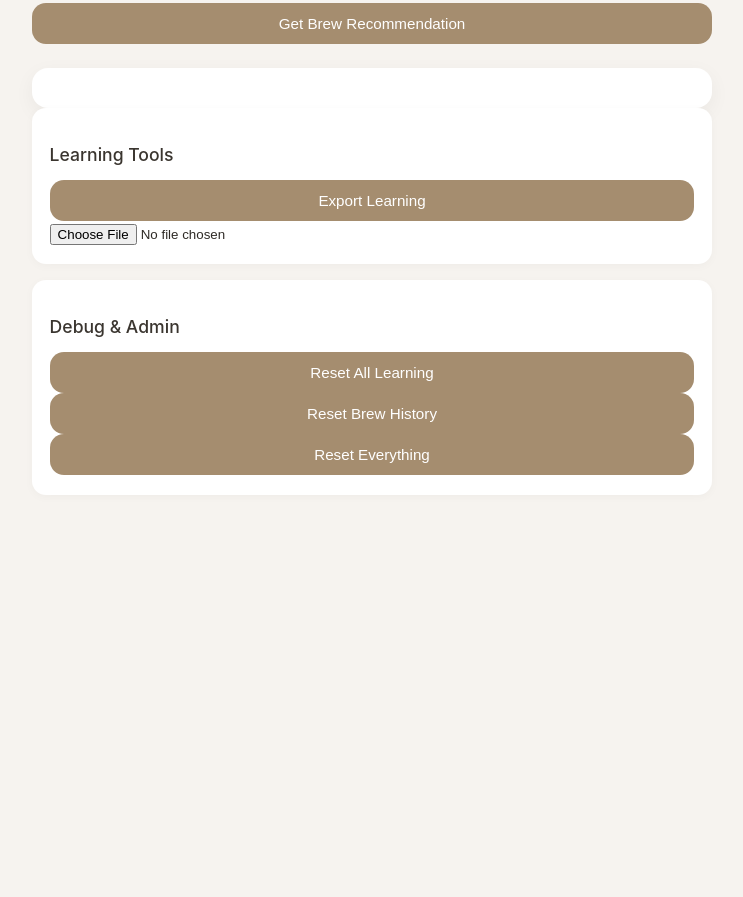
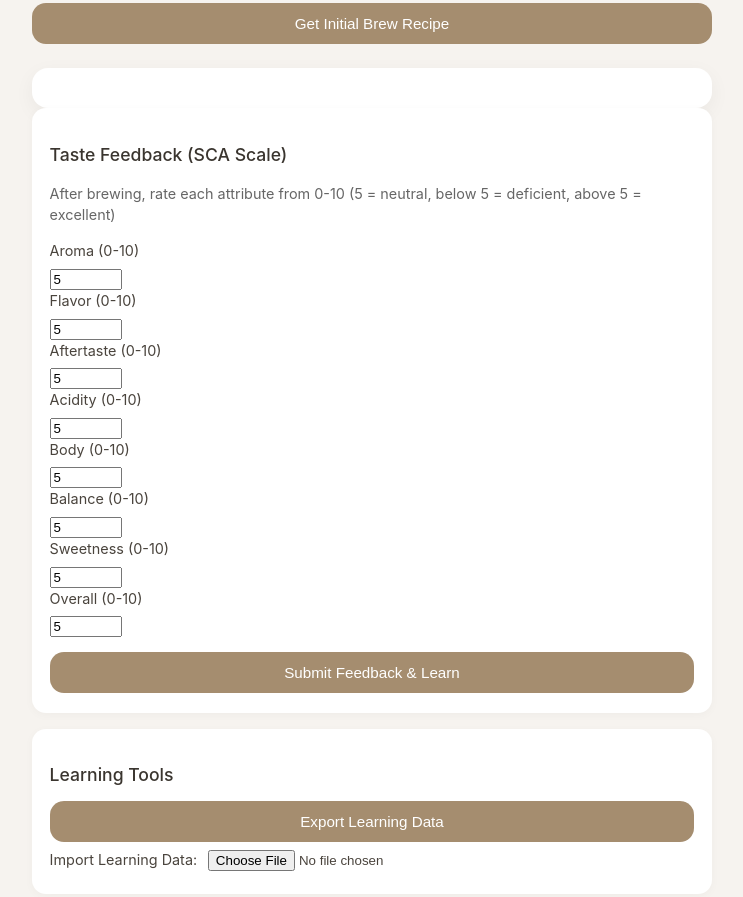
Before and after one commit to tpern/Coffee-Optimizer, a website: page index.html in a window 1280 px wide. Shown: the part 1231-2128 px from the top of the page, without its empty margins (268-1011 px from the left). Before the commit the page ends 1790 px from the top, so only its background shows below. Drawn offline with Linux system fonts and the light colour scheme.

Commit message:
Update index.html

```diff
--- a/index.html
+++ b/index.html
@@ -145,22 +145,69 @@
     </select>
   </div>
 
-  <button id="submit-btn">Get Brew Recommendation</button>
+  <!-- BUTTON: Get Initial Recipe (MOVED HERE - BEFORE TASTE FEEDBACK) -->
+  <button id="submit-btn">Get Initial Brew Recipe</button>
 
   <div class="card" id="output"></div>
 
+  <!-- SECTION 6: SCA Taste Feedback (AFTER BUTTON) -->
+  <div class="section" id="taste-feedback-section">
+    <h3>Taste Feedback (SCA Scale)</h3>
+    <p style="font-size:0.9em; color:#666; margin-bottom:1em;">
+      After brewing, rate each attribute from 0-10 (5 = neutral, below 5 = deficient, above 5 = excellent)
+    </p>
+
+    <label for="aroma">Aroma (0-10)</label>
+    <input type="number" id="aroma" min="0" max="10" step="0.5" value="5" />
+
+    <label for="flavor">Flavor (0-10)</label>
+    <input type="number" id="flavor" min="0" max="10" step="0.5" value="5" />
+
+    <label for="aftertaste">Aftertaste (0-10)</label>
+    <input type="number" id="aftertaste" min="0" max="10" step="0.5" value="5" />
+
+    <label for="acidity">Acidity (0-10)</label>
+    <input type="number" id="acidity" min="0" max="10" step="0.5" value="5" />
+
+    <label for="body">Body (0-10)</label>
+    <input type="number" id="body" min="0" max="10" step="0.5" value="5" />
+
+    <label for="balance">Balance (0-10)</label>
+    <input type="number" id="balance" min="0" max="10" step="0.5" value="5" />
+
+    <label for="sweetness">Sweetness (0-10)</label>
+    <input type="number" id="sweetness" min="0" max="10" step="0.5" value="5" />
+
+    <label for="overall">Overall (0-10)</label>
+    <input type="number" id="overall" min="0" max="10" step="0.5" value="5" />
+
+    <!-- SECOND BUTTON: Submit Feedback -->
+    <button id="feedback-submit-btn" type="button" style="margin-top:1em;">Submit Feedback & Learn</button>
+  </div>
+
+  <!-- SECTION 7: Learning Tools -->
   <section class="section">
     <h3>Learning Tools</h3>
-    <button type="button" onclick="exportLearningData()">Export Learning</button>
-    <input type="file" id="learning-import" accept="application/json" />
+    <button type="button" onclick="exportLearningData()">Export Learning Data</button>
+    <label for="learning-import" style="display:block; margin-top:0.5em;">
+      Import Learning Data:
+      <input
+        type="file"
+        id="learning-import"
+        accept="application/json"
+        onchange="importLearningData(this.files[0])"
+        style="margin-left:0.5em;"
+      />
+    </label>
   </section>
 
+  <!-- SECTION 8: Debug & Admin -->
   <section class="section">
     <h3>Debug & Admin</h3>
     <button type="button" onclick="resetAllLearning()">Reset All Learning</button>
     <button type="button" onclick="resetBrewHistory()">Reset Brew History</button>
     <button type="button" onclick="resetEverything()">Reset Everything</button>
-    <div id="debug-inspector"></div>
+    <div id="debug-inspector" style="margin-top:1em;"></div>
   </section>
 
 </div>
```
